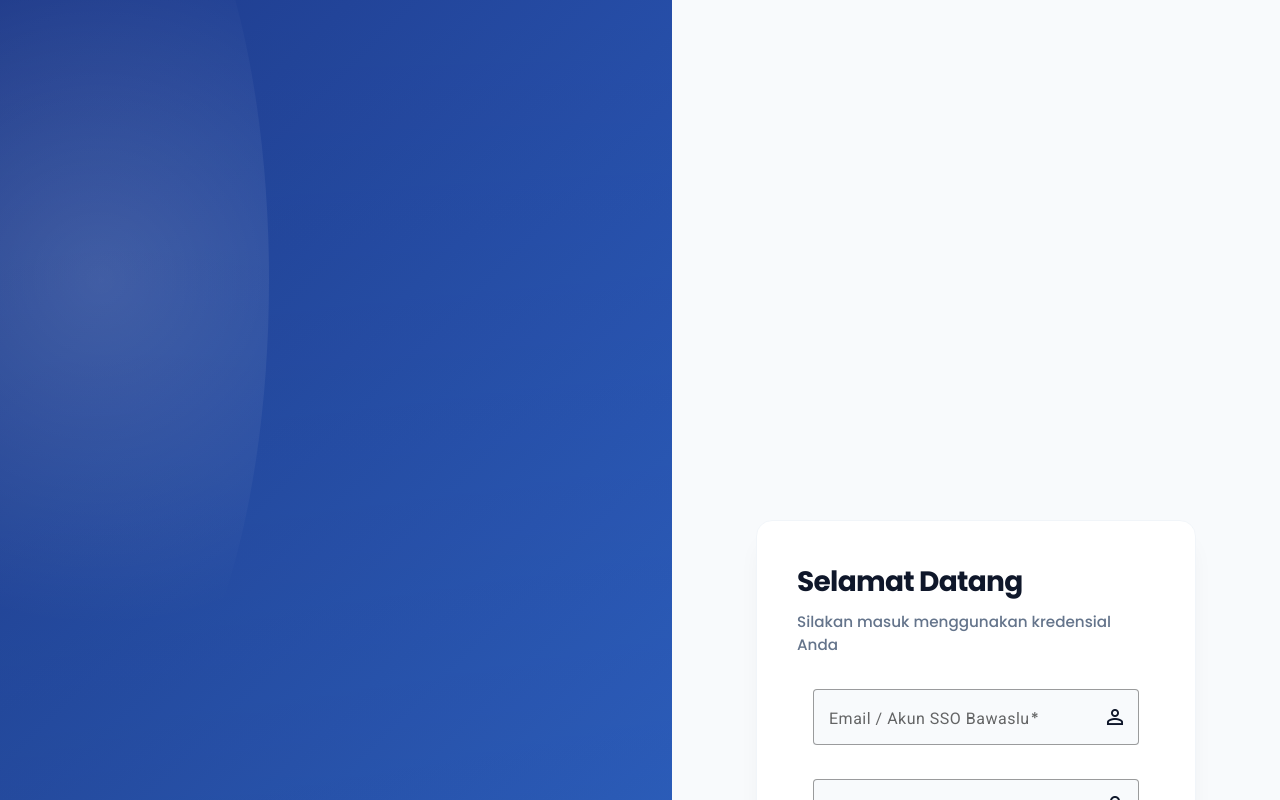
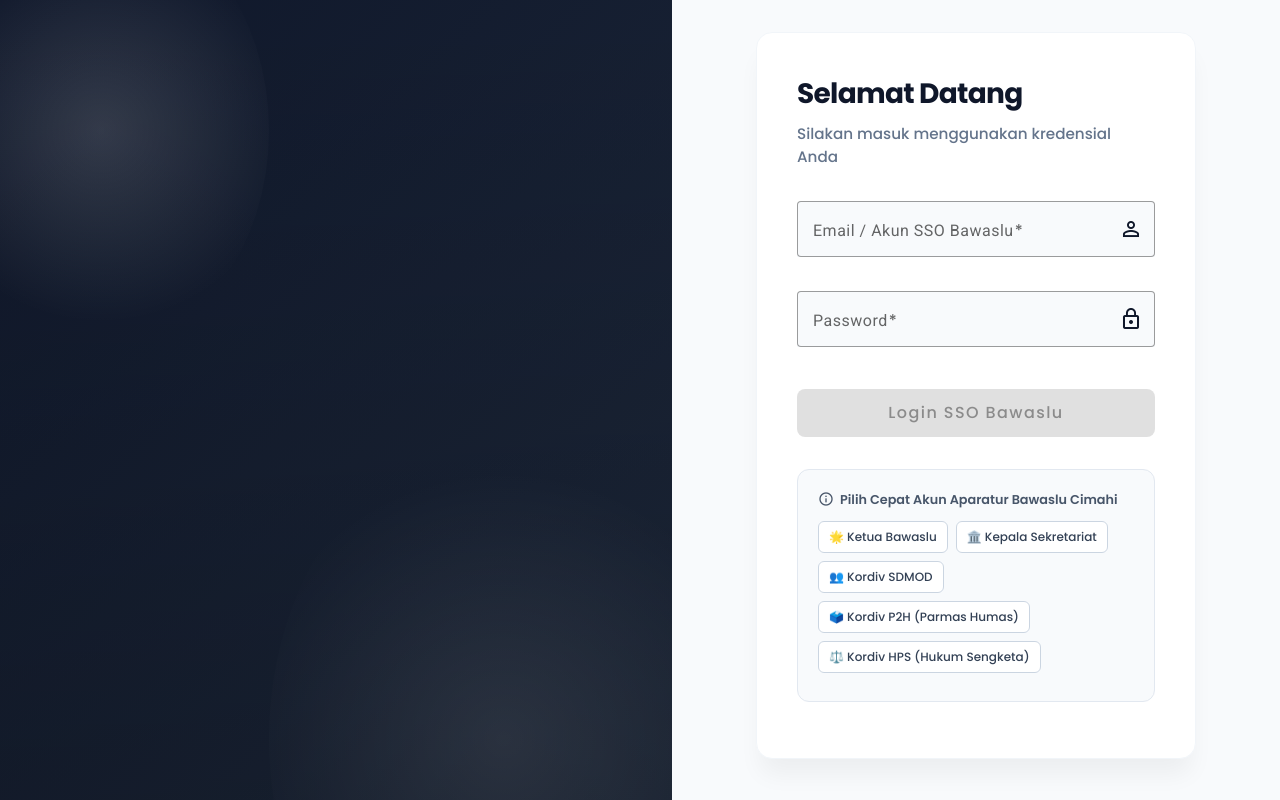
Before and after one commit to WisnuCodes/e-bawaslu-cimahi, an Angular app in the folder e-bawaslu-web/: page /auth/login in a window 1280 px wide. Built offline with nearby package versions, Linux system fonts and the light colour scheme.

Commit message:
fix(auth): restore brand badge CSS classes and match sidebar dark theme

```diff
--- a/e-bawaslu-web/src/app/shared/components/templates/auth-layout/auth-layout.component.css
+++ b/e-bawaslu-web/src/app/shared/components/templates/auth-layout/auth-layout.component.css
@@ -11,7 +11,7 @@
   flex: 1;
   display: none; /* hidden on mobile */
   position: relative;
-  background: linear-gradient(135deg, #1e3a8a 0%, #3b82f6 100%);
+  background: linear-gradient(135deg, #0f172a 0%, #1e293b 100%);
   color: white;
   padding: 4rem;
   overflow: hidden;
@@ -169,7 +169,7 @@
 }
 
 .auth-body {
-  /* Internal components handle this */
+  padding: 0; /* Internal components handle layout */
 }
 
 .auth-footer {
--- a/e-bawaslu-web/src/app/shared/components/templates/auth-layout/auth-layout.component.html
+++ b/e-bawaslu-web/src/app/shared/components/templates/auth-layout/auth-layout.component.html
@@ -2,8 +2,8 @@
   <!-- Split Screen Design -->
   <div class="auth-visual-side">
     <div class="visual-content animate-fade-in-up">
-      <div class="auth-header">
-        <img src="assets/icon/icon_bawaslu.jpg" alt="Logo" class="auth-logo">
+      <div class="brand-badge">
+        <img src="assets/icon/icon_bawaslu.jpg" alt="Logo" class="badge-logo">
         <span>SIMBA CIMAHI</span>
       </div>
       <h1 class="visual-heading">Sistem Informasi Manajemen<br/>Bawaslu Kota Cimahi</h1>
```
